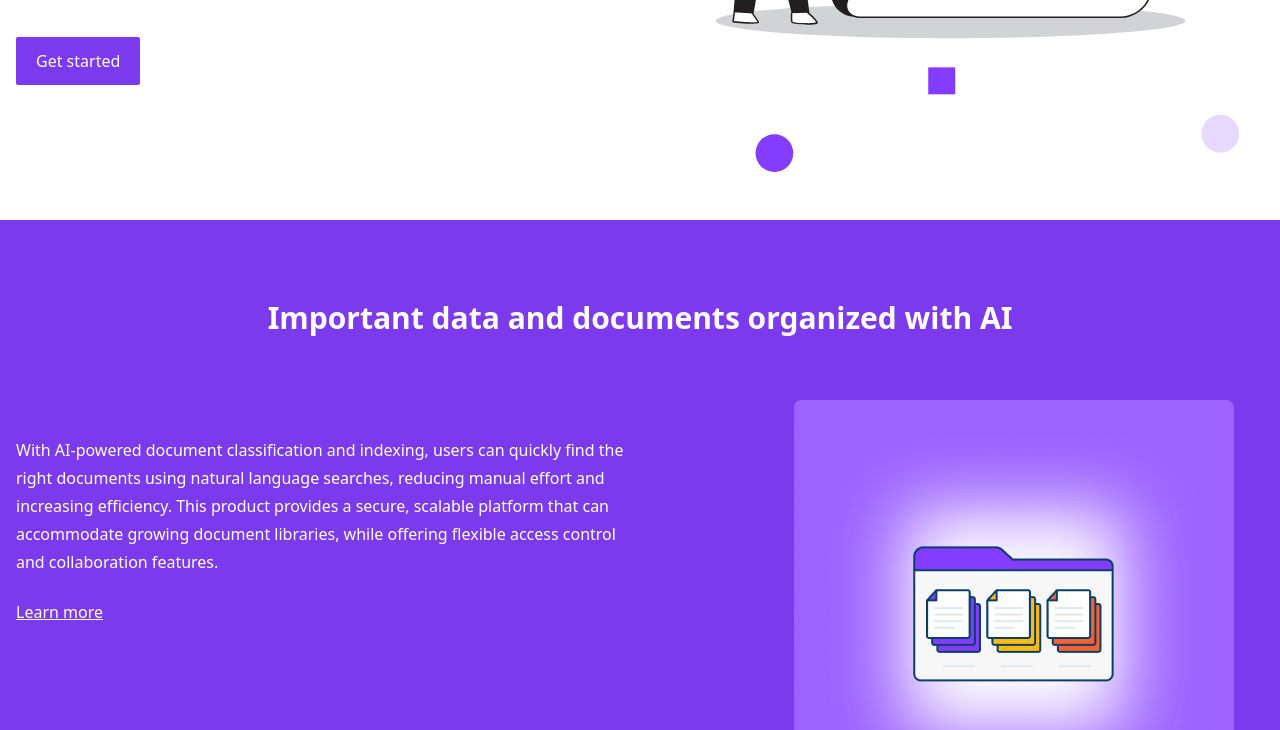
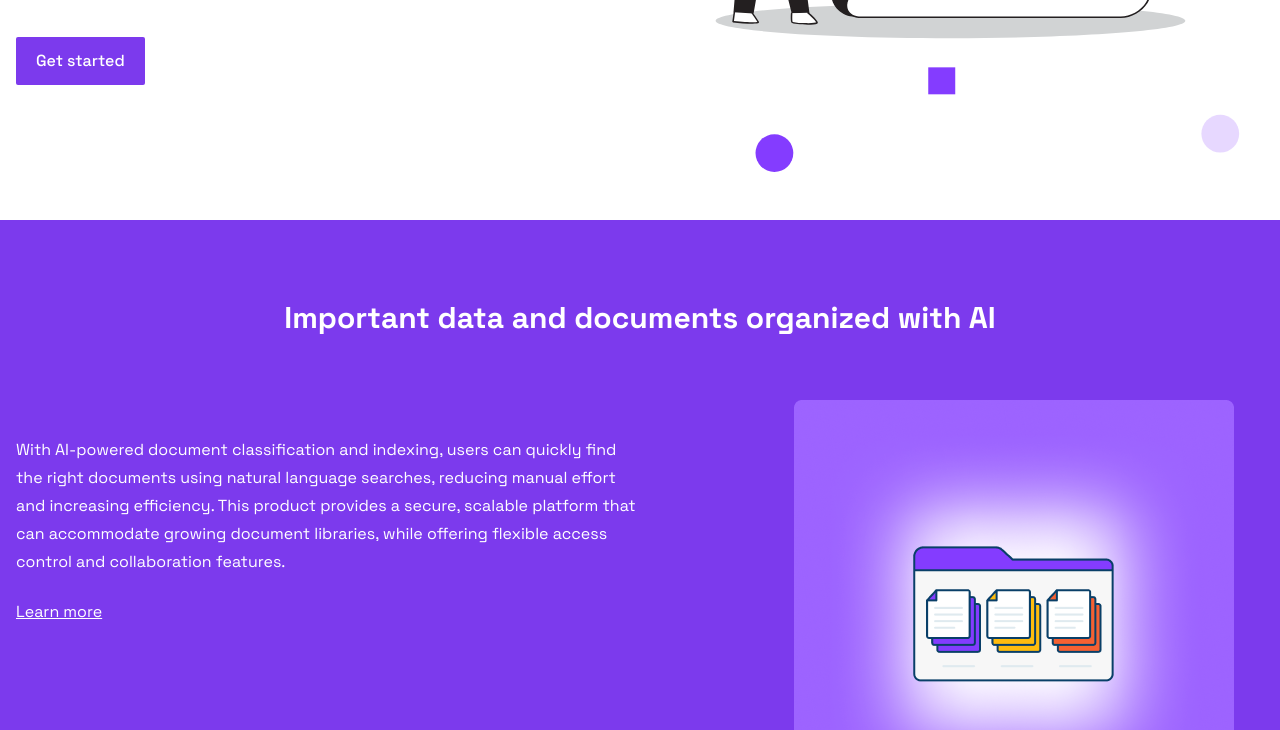
Before and after one commit to Leon-Arno/DocBank, a website: page index.html in a window 1280 px wide. Shown: the part 505-1235 px from the top of the page. Drawn offline with Linux system fonts and the light colour scheme.

Commit message:
Font fix test

```diff
--- a/src/css/style.css
+++ b/src/css/style.css
@@ -2,11 +2,13 @@
 @tailwind components;
 @tailwind utilities;
 
-body {
-  font-family: 'Space Grotesk', system-ui, -apple-system, BlinkMacSystemFont,
-    'Segoe UI', Roboto, Oxygen, Ubuntu, Cantarell, 'Open Sans', 'Helvetica Neue',
-    sans-serif;
-}
+/* @layer base {
+  html {
+    font-family: 'Space Grotesk', system-ui, -apple-system, BlinkMacSystemFont,
+      'Segoe UI', Roboto, Oxygen, Ubuntu, Cantarell, 'Open Sans',
+      'Helvetica Neue', sans-serif;
+  }
+} */
 
 /*
 .usp {
--- a/tailwind.config.js
+++ b/tailwind.config.js
@@ -2,7 +2,11 @@
 module.exports = {
   content: ['./src/**/*.{html,js}', './*'],
   theme: {
-    extend: {},
+    extend: {
+      fontFamily: {
+        sans: ['"Space Grotesk"'],
+      },
+    },
     container: {
       center: true,
     },
```
Also changed, not shown: dist/style.css.
